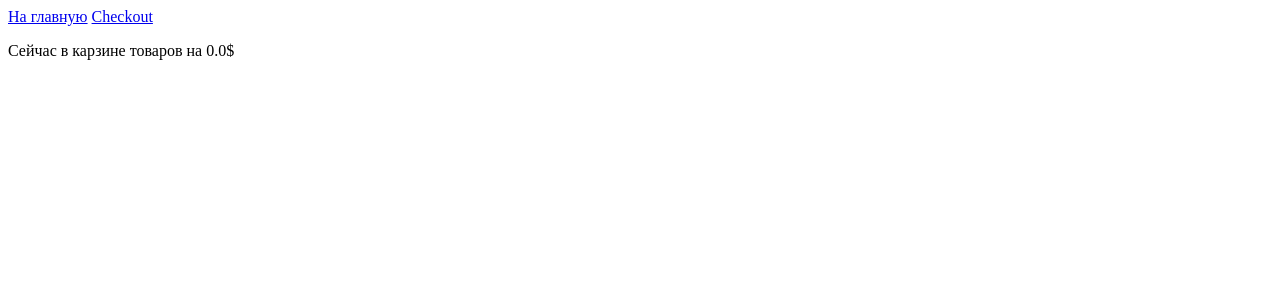
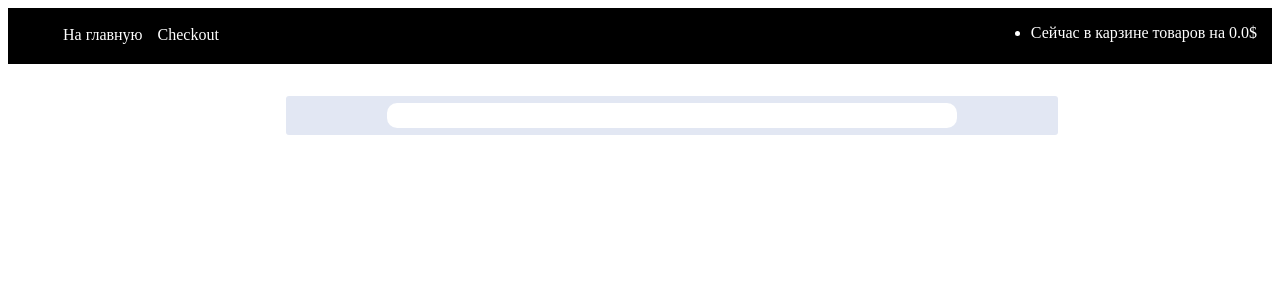
Before and after one commit to Fox-sys/Test-Task, a Django app: page / in a window 1280 px wide. Shown: the top 300 px of the page. Run offline with Django 4.2, Linux system fonts and the light colour scheme; data that the repository does not hold is empty.

Commit message:
project - Немного css

```diff
--- a/shop/templates/shop/base.html
+++ b/shop/templates/shop/base.html
@@ -4,15 +4,31 @@
 <head>
     <meta charset="UTF-8">
     <script src="{% static 'get_cookie.js' %}"></script>
+    <link rel="stylesheet" href="{% static 'header.css' %}">
+    <link rel="stylesheet" href="{% static 'main.css' %}">
     {% block css_and_js %}{% endblock %}
     <title>{% block title %}{% endblock %}</title>
 </head>
 <body>
-<a href="{% url 'item_list' %}">На главную</a>
-<a href="{% url 'checkout_view' %}">Checkout</a>
-<p>Сейчас в карзине товаров на {{ price }}$</p>
-{% block body %}
+<header>
+    <div class="links">
+        <ul>
+            <li><a href="{% url 'item_list' %}">На главную</a></li>
+            <li><a href="{% url 'checkout_view' %}">Checkout</a></li>
+        </ul>
+    </div>
+    <div class="cart">
+        <ul>
+            <li><p>Сейчас в карзине товаров на {{ price }}$</p></li>
+        </ul>
+    </div>
+</header>
+<div class="wrapper">
+    <main>
+        {% block body %}
 
-{% endblock %}
+        {% endblock %}
+    </main>
+</div>
 </body>
 </html>
--- a/shop/templates/shop/checkout.html
+++ b/shop/templates/shop/checkout.html
@@ -142,7 +142,7 @@
                     'X-CSRFToken': csrftoken
                 }
             })
-            location.href = {% url 'item_list' %};
+            location.href = "{% url 'item_list' %}";
         };
         // Show the customer the error from Stripe if their card fails to charge
         var showError = function (errorMsgText) {
--- a/shop/templates/shop/item_list.html
+++ b/shop/templates/shop/item_list.html
@@ -1,11 +1,15 @@
 {% extends 'shop/base.html' %}
 {% block title %}Список товаров{% endblock %}
 {% block body %}
-    {% for item in item_list %}
-        <div>
-            <p>{{ item.name }}</p>
-            <p>{{ item.price }}</p>
-            <a href="{% url 'item_detail' pk=item.id %}">Перейти</a>
-        </div>
-    {% endfor %}
+    <div class="content">
+        {% for item in item_list %}
+            <div class="item">
+                <div class="info">
+                    <p>Название: {{ item.name }}</p>
+                    <p>Цена: {{ item.price }}</p>
+                </div>
+                <a href="{% url 'item_detail' pk=item.id %}">Перейти</a>
+            </div>
+        {% endfor %}
+    </div>
 {% endblock %}
--- /dev/null
+++ b/static/header.css
@@ -0,0 +1,40 @@
+* {
+
+}
+
+header{
+	width: 100%;
+	background: #000;
+	height: 3.5rem;
+    display: flex;
+    justify-content: space-between;
+}
+
+.links > ul  {
+    list-style: none;
+	position: absolute;
+	top: 10px;
+    display: flex;
+}
+
+.links > ul > li {
+    margin-bottom: 1rem;
+    margin-left: 15px;
+}
+
+.links > ul > li > a:hover {
+    background-color: white;
+    color: black;
+    border: 10px solid white;
+    border-radius: 3px;
+}
+
+.links > ul > li > a {
+    color: white;
+    text-decoration: none;
+}
+
+.cart > ul > li {
+    color: white;
+    margin-right: 15px;
+}
--- /dev/null
+++ b/static/main.css
@@ -0,0 +1,65 @@
+div.wrapper {
+    margin-top: 2rem;
+    display: flex;
+    justify-content: center;
+    width: 100%;
+
+}
+
+main {
+    margin-left: 4rem;
+    background-color: #E2E7F3;
+    width: 60%;
+    padding: 2px;
+    border: 5px solid #E2E7F3;
+    border-radius: 3px;
+}
+
+.content {
+    width: 70%;
+    background-color: white;
+    margin-left: auto;
+    margin-right: auto;
+    padding: 0 15px 15px 15px;
+    border: 5px solid #fff;
+    border-radius: 10px;
+}
+
+div.item > .info {
+    background-color: #E2E7F3;
+    padding: 5px;
+    margin-top: 10px;
+    margin-bottom: 15px;
+    border: 1px solid #E2E7F3;
+    border-radius: 5px;
+}
+
+div.item > a {
+    color: black;
+    text-decoration: none;
+    background-color: #E2E7F3;
+    padding: 5px;
+    border: 1px solid #E2E7F3;
+    border-radius: 5px;
+}
+
+div.item > a:hover {
+    background-color: white;
+    border: 1px solid #fff;
+
+}
+
+.add_to_cart {
+    color: black;
+    text-decoration: none;
+    background-color: #E2E7F3;
+    padding: 5px;
+    border: 1px solid #E2E7F3;
+    border-radius: 5px;
+}
+
+.add_to_cart:hover {
+    background-color: white;
+    border: 1px solid #fff;
+
+}
```
Also changed, not shown: shop/templates/shop/item_detail.html (+9 -2 lines), static/checkout.css (deleted, +0 -148 lines).
